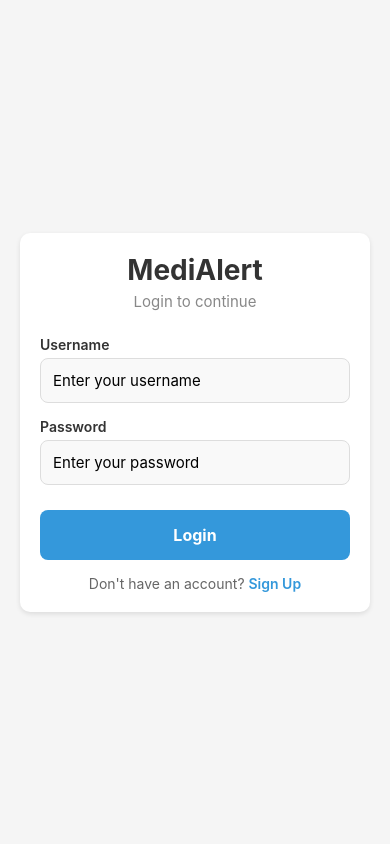
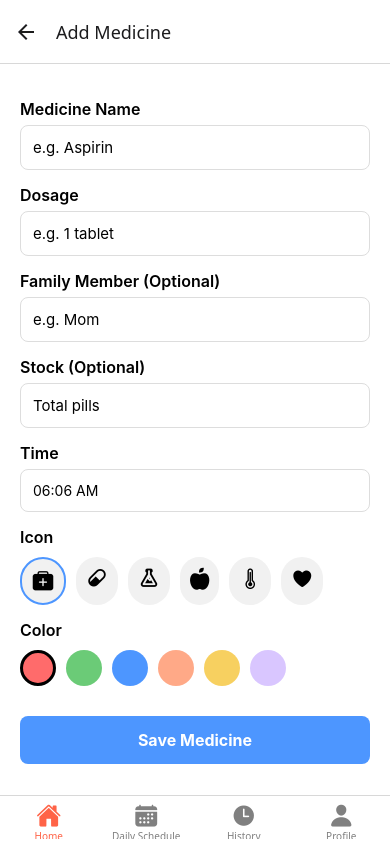
Before and after one commit to Parth10P/MediAlert, a React Native app: screen /AddMedicine in a window 390 px wide. Built offline with nearby package versions, Linux system fonts and the light colour scheme.

Commit message:
implemented Add Medicine

```diff
--- a/package.json
+++ b/package.json
@@ -11,6 +11,7 @@
   "dependencies": {
     "@expo/vector-icons": "^15.0.3",
     "@react-native-async-storage/async-storage": "2.2.0",
+    "@react-native-community/datetimepicker": "8.4.4",
     "@react-navigation/bottom-tabs": "^7.8.7",
     "@react-navigation/native": "^7.1.22",
     "@react-navigation/native-stack": "^7.8.1",
--- a/src/navigation/AppNavigator.js
+++ b/src/navigation/AppNavigator.js
@@ -1,22 +1,31 @@
 import React from 'react';
 import { NavigationContainer } from '@react-navigation/native';
+import { createBottomTabNavigator } from '@react-navigation/bottom-tabs';
 import { createNativeStackNavigator } from '@react-navigation/native-stack';
-import { createBottomTabNavigator } from '@react-navigation/bottom-tabs';
 import { Ionicons } from '@expo/vector-icons';
 
-// Import Screens
-import LoginScreen from '../screens/LoginScreen';
-import SignupScreen from '../screens/SignupScreen';
+// Screens
 import HomeScreen from '../screens/HomeScreen';
 import DailyScheduleScreen from '../screens/DailyScheduleScreen';
 import HistoryScreen from '../screens/HistoryScreen';
 import ProfileScreen from '../screens/ProfileScreen';
+import AddMedicineScreen from '../screens/AddMedicineScreen'; // <-- IMPORTANT
 
+const Tab = createBottomTabNavigator();
 const Stack = createNativeStackNavigator();
-const Tab = createBottomTabNavigator();
 
-function MainTabNavigator() {
+function HomeStack() {
   return (
+    <Stack.Navigator>
+      <Stack.Screen name="HomeMain" component={HomeScreen} options={{ headerShown: false }} />
+      <Stack.Screen name="AddMedicine" component={AddMedicineScreen} options={{ title: 'Add Medicine' }} />
+    </Stack.Navigator>
+  );
+}
+
+export default function AppNavigator() {
+  return (
+    <NavigationContainer>
       <Tab.Navigator
         screenOptions={{
           tabBarActiveTintColor: 'tomato',
@@ -24,54 +33,38 @@ function MainTabNavigator() {
         }}
       >
         <Tab.Screen
-                name="HomeTab"
-                component={HomeScreen}
+          name="Home"
+          component={HomeStack}
           options={{
-                    title: 'Home',
-                    tabBarIcon: ({ color, size }) => (
-                        <Ionicons name="home" size={size} color={color} />
-                    ),
+            tabBarIcon: ({ color, size }) => <Ionicons name="home" size={size} color={color} />,
+            headerShown: false,
           }}
         />
+
         <Tab.Screen
           name="Daily Schedule"
           component={DailyScheduleScreen}
           options={{
-                    tabBarIcon: ({ color, size }) => (
-                        <Ionicons name="calendar" size={size} color={color} />
-                    ),
+            tabBarIcon: ({ color, size }) => <Ionicons name="calendar" size={size} color={color} />,
           }}
         />
+
         <Tab.Screen
           name="History"
           component={HistoryScreen}
           options={{
-                    tabBarIcon: ({ color, size }) => (
-                        <Ionicons name="time" size={size} color={color} />
-                    ),
+            tabBarIcon: ({ color, size }) => <Ionicons name="time" size={size} color={color} />,
           }}
         />
+
         <Tab.Screen
           name="Profile"
           component={ProfileScreen}
           options={{
-                    tabBarIcon: ({ color, size }) => (
-                        <Ionicons name="person" size={size} color={color} />
-                    ),
+            tabBarIcon: ({ color, size }) => <Ionicons name="person" size={size} color={color} />,
           }}
         />
       </Tab.Navigator>
-    );
-}
-
-export default function AppNavigator() {
-    return (
-        <NavigationContainer>
-            <Stack.Navigator screenOptions={{ headerShown: false }}>
-                <Stack.Screen name="Login" component={LoginScreen} />
-                <Stack.Screen name="Signup" component={SignupScreen} />
-                <Stack.Screen name="Home" component={MainTabNavigator} />
-            </Stack.Navigator>
     </NavigationContainer>
   );
 }
--- a/src/screens/AddMedicineScreen.js
+++ b/src/screens/AddMedicineScreen.js
@@ -1,10 +1,189 @@
-import React from 'react';
-import { View, Text } from 'react-native';
+import React, { useState } from 'react';
+import {
+  View,
+  Text,
+  TextInput,
+  StyleSheet,
+  TouchableOpacity,
+  ScrollView,
+  Alert,
+} from 'react-native';
+import {
+  Ionicons,
+  MaterialCommunityIcons,
+  FontAwesome5,
+} from '@expo/vector-icons';
+import DateTimePicker from '@react-native-community/datetimepicker';
+import { saveMedicine } from '../storage/storageUtils';
 
-export default function AddMedicineScreen() {
-    return (
-        <View>
-            <Text>Add Medicine Screen</Text>
-        </View>
-    );
-}
+const icons = [
+  { id: 1, icon: <Ionicons name="medkit" size={22} /> },
+  { id: 2, icon: <MaterialCommunityIcons name="pill" size={22} /> },
+  { id: 3, icon: <MaterialCommunityIcons name="flask-outline" size={22} /> },
+  { id: 4, icon: <FontAwesome5 name="apple-alt" size={22} /> },
+  { id: 5, icon: <Ionicons name="thermometer-outline" size={22} /> },
+  { id: 6, icon: <Ionicons name="heart" size={22} /> },
+];
+
+const colors = ['#FF6B6B', '#6BCB77', '#4D96FF', '#FFA987', '#F7D060', '#D9C6FF'];
+
+const AddMedicineScreen = ({ navigation }) => {
+  const [name, setName] = useState('');
+  const [dosage, setDosage] = useState('');
+  const [familyMember, setFamilyMember] = useState('');
+  const [stock, setStock] = useState('');
+  const [time, setTime] = useState(new Date());
+  const [showPicker, setShowPicker] = useState(false);
+  const [selectedIcon, setSelectedIcon] = useState(icons[0].id);
+  const [selectedColor, setSelectedColor] = useState(colors[0]);
+
+  const onTimeChange = (event, selected) => {
+    setShowPicker(false);
+    if (selected) setTime(selected);
+  };
+
+  const handleSave = async () => {
+    if (!name.trim() || !dosage.trim()) {
+      Alert.alert('Missing Fields', 'Please enter medicine name and dosage.');
+      return;
+    }
+
+    const newMedicine = {
+      id: Date.now(),
+      name,
+      dosage,
+      familyMember,
+      stock: stock ? Number(stock) : null,
+      time: time.toLocaleTimeString([], { hour: '2-digit', minute: '2-digit' }),
+      icon: selectedIcon,
+      color: selectedColor,
+    };
+
+    await saveMedicine(newMedicine);
+
+    Alert.alert('Success', 'Medicine added successfully!');
+    navigation.goBack();
+  };
+
+  return (
+    <ScrollView style={styles.container}>
+      <Text style={styles.label}>Medicine Name</Text>
+      <TextInput
+        style={styles.input}
+        placeholder="e.g. Aspirin"
+        value={name}
+        onChangeText={setName}
+      />
+
+      <Text style={styles.label}>Dosage</Text>
+      <TextInput
+        style={styles.input}
+        placeholder="e.g. 1 tablet"
+        value={dosage}
+        onChangeText={setDosage}
+      />
+
+      <Text style={styles.label}>Family Member (Optional)</Text>
+      <TextInput
+        style={styles.input}
+        placeholder="e.g. Mom"
+        value={familyMember}
+        onChangeText={setFamilyMember}
+      />
+
+      <Text style={styles.label}>Stock (Optional)</Text>
+      <TextInput
+        style={styles.input}
+        placeholder="Total pills"
+        keyboardType="numeric"
+        value={stock}
+        onChangeText={setStock}
+      />
+
+      <Text style={styles.label}>Time</Text>
+      <TouchableOpacity
+        onPress={() => setShowPicker(true)}
+        style={styles.input}
+      >
+        <Text>{time.toLocaleTimeString([], { hour: '2-digit', minute: '2-digit' })}</Text>
+      </TouchableOpacity>
+      {showPicker && (
+        <DateTimePicker mode="time" value={time} onChange={onTimeChange} />
+      )}
+
+      <Text style={styles.label}>Icon</Text>
+      <View style={styles.iconRow}>
+        {icons.map(item => (
+          <TouchableOpacity
+            key={item.id}
+            onPress={() => setSelectedIcon(item.id)}
+            style={[
+              styles.iconButton,
+              selectedIcon === item.id && styles.selectedIcon,
+            ]}
+          >
+            {item.icon}
+          </TouchableOpacity>
+        ))}
+      </View>
+
+      <Text style={styles.label}>Color</Text>
+      <View style={styles.colorRow}>
+        {colors.map((color, index) => (
+          <TouchableOpacity
+            key={index}
+            onPress={() => setSelectedColor(color)}
+            style={[
+              styles.colorCircle,
+              { backgroundColor: color },
+              selectedColor === color && styles.selectedColor,
+            ]}
+          />
+        ))}
+      </View>
+
+      <TouchableOpacity style={styles.saveBtn} onPress={handleSave}>
+        <Text style={styles.saveText}>Save Medicine</Text>
+      </TouchableOpacity>
+    </ScrollView>
+  );
+};
+
+const styles = StyleSheet.create({
+  container: { flex: 1, padding: 20, backgroundColor: '#fff' },
+  label: { fontSize: 16, fontWeight: '600', marginTop: 15 },
+  input: {
+    borderWidth: 1,
+    borderColor: '#ddd',
+    borderRadius: 8,
+    padding: 12,
+    marginTop: 6,
+    fontSize: 15,
+  },
+  iconRow: { flexDirection: 'row', marginTop: 10 },
+  iconButton: {
+    padding: 10,
+    borderRadius: 50,
+    backgroundColor: '#f1f1f1',
+    marginRight: 10,
+  },
+  selectedIcon: { borderWidth: 2, borderColor: '#4D96FF' },
+  colorRow: { flexDirection: 'row', marginTop: 10 },
+  colorCircle: {
+    width: 36,
+    height: 36,
+    borderRadius: 18,
+    marginRight: 10,
+  },
+  selectedColor: { borderWidth: 3, borderColor: '#000' },
+  saveBtn: {
+    backgroundColor: '#4D96FF',
+    padding: 14,
+    borderRadius: 8,
+    marginTop: 30,
+    alignItems: 'center',
+  },
+  saveText: { color: '#fff', fontWeight: 'bold', fontSize: 16 },
+});
+
+export default AddMedicineScreen;
--- a/src/screens/HomeScreen.js
+++ b/src/screens/HomeScreen.js
@@ -1,5 +1,6 @@
-import { View, Text, Button, StyleSheet } from 'react-native';
+import { View, Text, Button, StyleSheet, TouchableOpacity } from 'react-native';
 import AsyncStorage from '@react-native-async-storage/async-storage';
+import { Ionicons } from '@expo/vector-icons';
 
 export default function HomeScreen({ navigation }) {
 
@@ -15,7 +16,17 @@ export default function HomeScreen({ navigation }) {
     return (
         <View style={styles.container}>
             <Text style={styles.text}>Welcome to MediAlert</Text>
+
+            {/* Logout Button */}
             <Button onPress={handleLogout} title="Logout" />
+
+            {/* Add Medicine Floating Button */}
+            <TouchableOpacity
+                style={styles.fab}
+                onPress={() => navigation.navigate('AddMedicine')}
+            >
+                <Ionicons name="add" size={32} color="#fff" />
+            </TouchableOpacity>
         </View>
     );
 }
@@ -33,4 +44,20 @@ const styles = StyleSheet.create({
         fontWeight: 'bold',
         marginBottom: 20,
     },
-})
+    fab: {
+        position: 'absolute',
+        bottom: 30,
+        right: 30,
+        backgroundColor: '#0d6efd', // nice blue color
+        width: 60,
+        height: 60,
+        borderRadius: 30,
+        justifyContent: 'center',
+        alignItems: 'center',
+        elevation: 6,
+        shadowColor: '#000',
+        shadowOffset: { width: 0, height: 2 },
+        shadowOpacity: 0.3,
+        shadowRadius: 3,
+    },
+});
--- a/src/storage/storageUtils.js
+++ b/src/storage/storageUtils.js
@@ -0,0 +1,23 @@
+import AsyncStorage from '@react-native-async-storage/async-storage';
+
+const MEDICINE_KEY = '@medicines_list';
+
+export const saveMedicine = async (medicine) => {
+  try {
+    const existing = await AsyncStorage.getItem(MEDICINE_KEY);
+    const medicines = existing ? JSON.parse(existing) : [];
+    medicines.push(medicine);
+    await AsyncStorage.setItem(MEDICINE_KEY, JSON.stringify(medicines));
+  } catch (error) {
+    console.log('Error saving medicine:', error);
+  }
+};
+
+export const getMedicines = async () => {
+  try {
+    const existing = await AsyncStorage.getItem(MEDICINE_KEY);
+    return existing ? JSON.parse(existing) : [];
+  } catch (error) {
+    console.log('Error loading medicines:', error);
+  }
+};
```
Also changed, not shown: 1 other file (tests, documents, lock files or other folders). Lines whose indentation alone changed are shown as unchanged.
